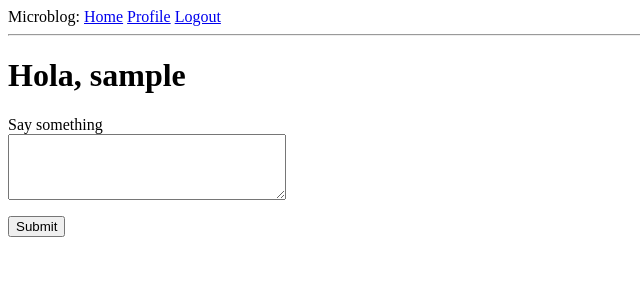
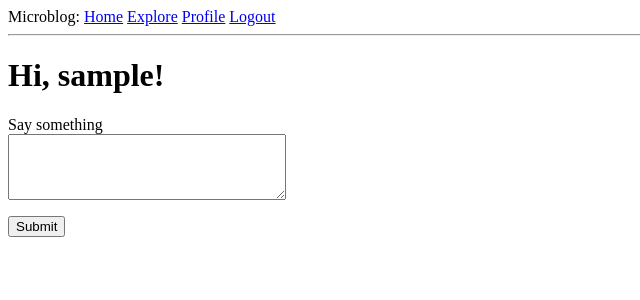
Before and after one commit to por2guEazy/microblog, a Flask app: page / in a window 1280 px wide. Shown: the top 300 px of the page, without its empty margins (0-640 px from the left). Run offline with Flask 2, Linux system fonts and the light colour scheme; the visitor is signed in with stand-in values (Sample User, id 1); data comes from the database, SQL or seed files in the repository; both versions use the stored data as it was after the commit; data that the repository does not hold is empty; parts of the project's set-up code (start-up, migrations or seed data) failed here and were passed over.

Commit message:
Add explore page to show all posts

```diff
--- a/app/routes.py
+++ b/app/routes.py
@@ -127,3 +127,10 @@ def unfollow(username):
     db.session.commit()
     flash(f"You are no longer following {username}")
     return redirect(url_for('user', username=username))
+
+
+@app.route('/explore')
+@login_required
+def explore():
+    posts = Post.query.order_by(Post.timestamp.desc()).all()
+    return render_template('index.html', title='Explore', posts=posts)
--- a/app/templates/_post.html
+++ b/app/templates/_post.html
@@ -1,6 +1,6 @@
 <table>
     <tr valign="top">
         <td><img src="{{ post.author.avatar(36) }}"></td>
-        <td>{{ post.author.username }} says: <b>{{ post.body }}</b></td>
+        <td><a href="{{ url_for('user', username=post.author.username) }}">{{ post.author.username }}</a> says:<br>{{ post.body }}</td>
     </tr>
 </table>
--- a/app/templates/base.html
+++ b/app/templates/base.html
@@ -10,6 +10,7 @@
         <div>
             Microblog:
             <a href="{{ url_for('index') }}">Home</a>
+            <a href="{{ url_for('explore') }}">Explore</a>
             {% if current_user.is_anonymous %}
             <a href="{{ url_for('login') }}">Login</a>
             {% else %}
--- a/app/templates/index.html
+++ b/app/templates/index.html
@@ -1,21 +1,21 @@
 {% extends "base.html" %}
 
 {% block content %}
-    <h1>Hola, {{ current_user.username }}</h1>
-    <form action="" method="POST">
+    <h1>Hi, {{ current_user.username }}!</h1>
+    {% if form %}
+    <form action="" method="post">
         {{ form.hidden_tag() }}
         <p>
             {{ form.post.label }}<br>
-            {{ form.post (cols=32, rows=4) }}<br>
+            {{ form.post(cols=32, rows=4) }}<br>
             {% for error in form.post.errors %}
             <span style="color: red;">[{{ error }}]</span>
             {% endfor %}
         </p>
         <p>{{ form.submit() }}</p>
     </form>
+    {% endif %}
     {% for post in posts %}
-    <p>
-    {{ post.author.username }} says: <b>{{ post.body }}</b>
-    </p>
+        {% include '_post.html' %}
     {% endfor %}
 {% endblock %}
```
Also changed, not shown: app.db.
